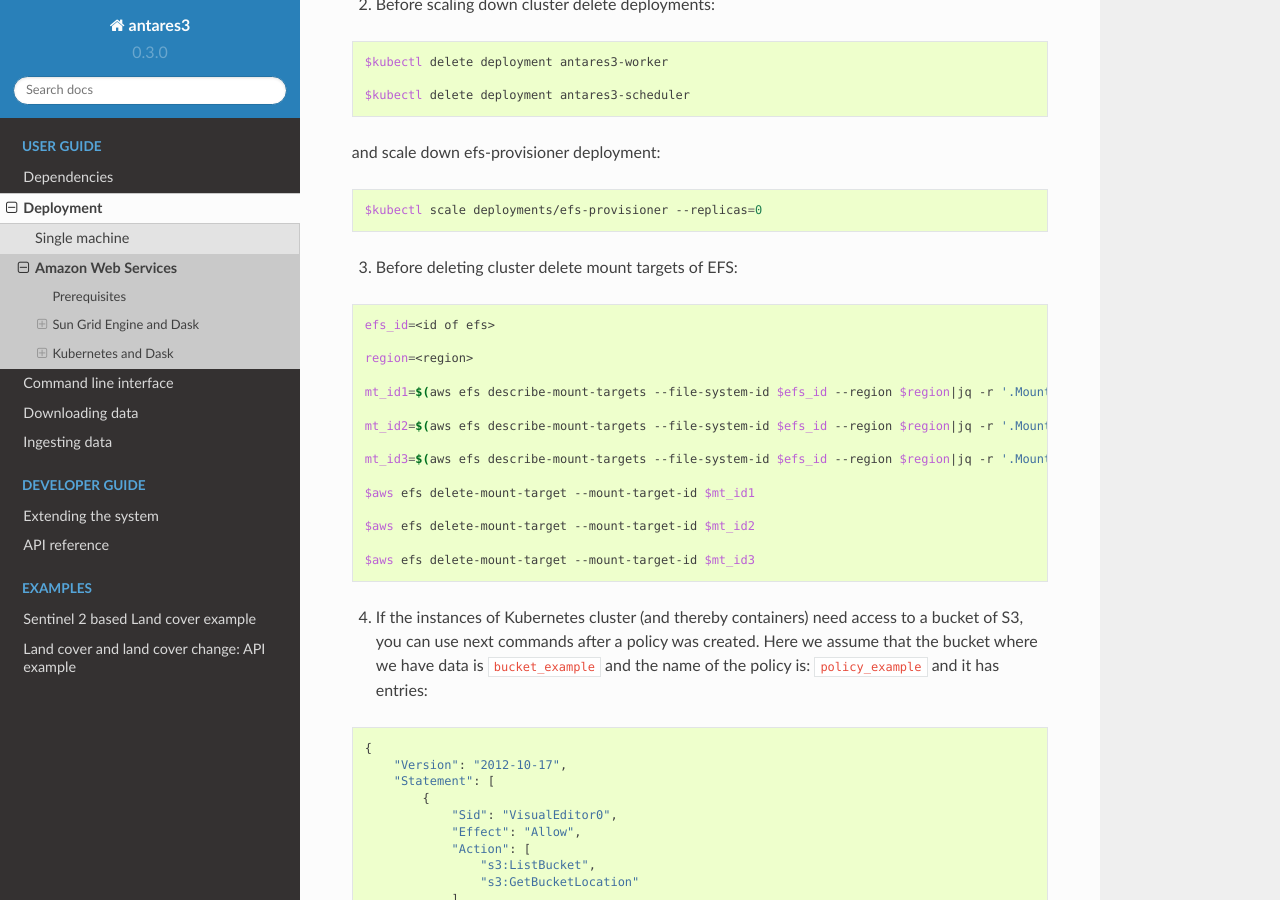
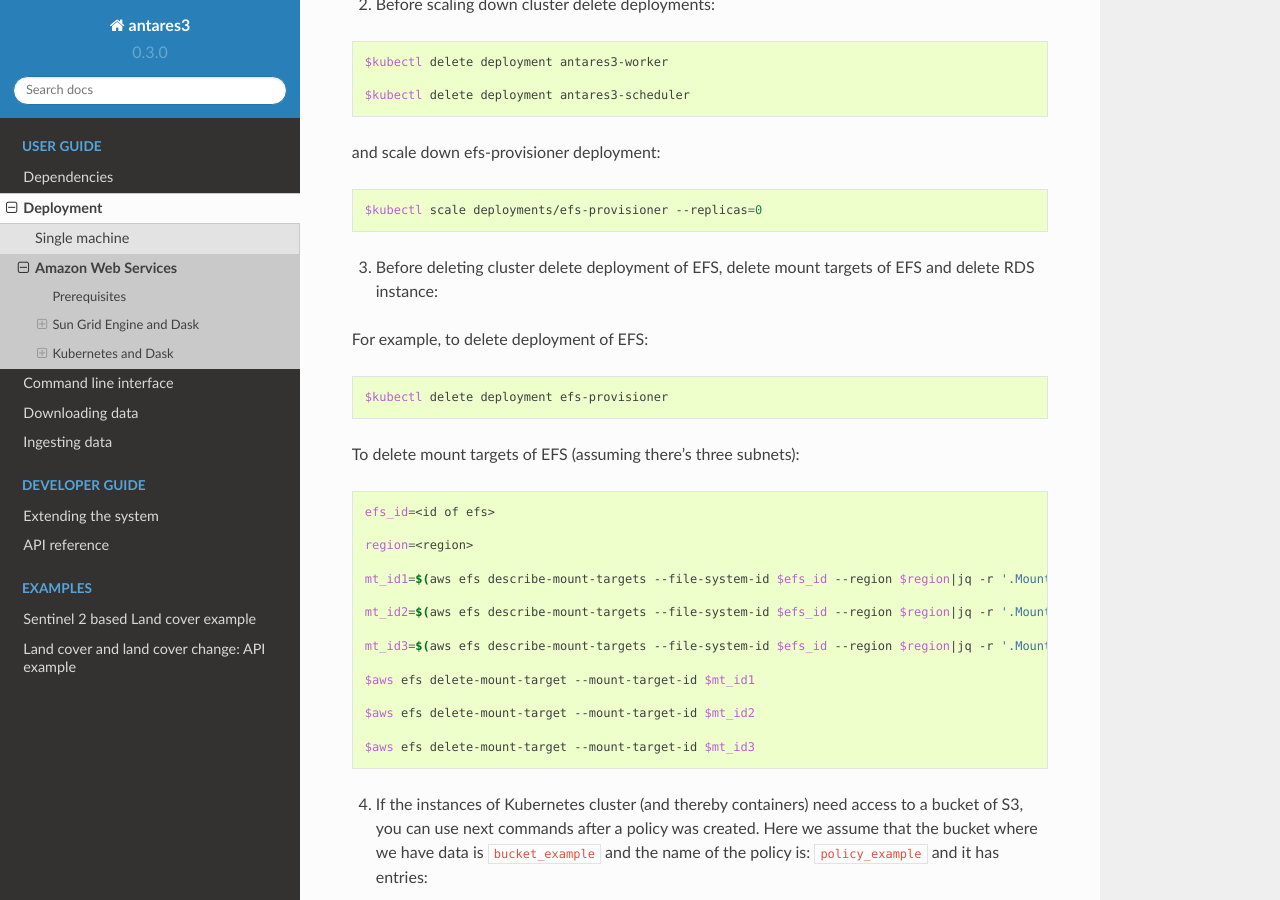
Before and after one commit to CONABIO/antares3, a Sphinx documentation site: the page built from docs/deployment/aws_cloud.rst, in a window 1280 px wide and 900 px high, scrolled down 32629 px. Built offline with Sphinx 7.4.7 and the Read the Docs theme 2.0.0, drawn with Linux system fonts in a browser that asks for light colours.

Commit message:
adding notes before deleting cluster

```diff
--- a/docs/deployment/aws_cloud.rst
+++ b/docs/deployment/aws_cloud.rst
@@ -1591,7 +1591,17 @@ and scale down efs-provisioner deployment:
 
     $kubectl scale deployments/efs-provisioner --replicas=0
 
-3. Before deleting cluster delete mount targets of EFS:
+3. Before deleting cluster delete deployment of EFS, delete mount targets of EFS and delete RDS instance:
+
+For example, to delete deployment of EFS:
+
+.. code-block:: bash
+
+    $kubectl delete deployment efs-provisioner
+
+
+To delete mount targets of EFS (assuming there's three subnets):
+
 
 .. code-block:: bash
 
```
